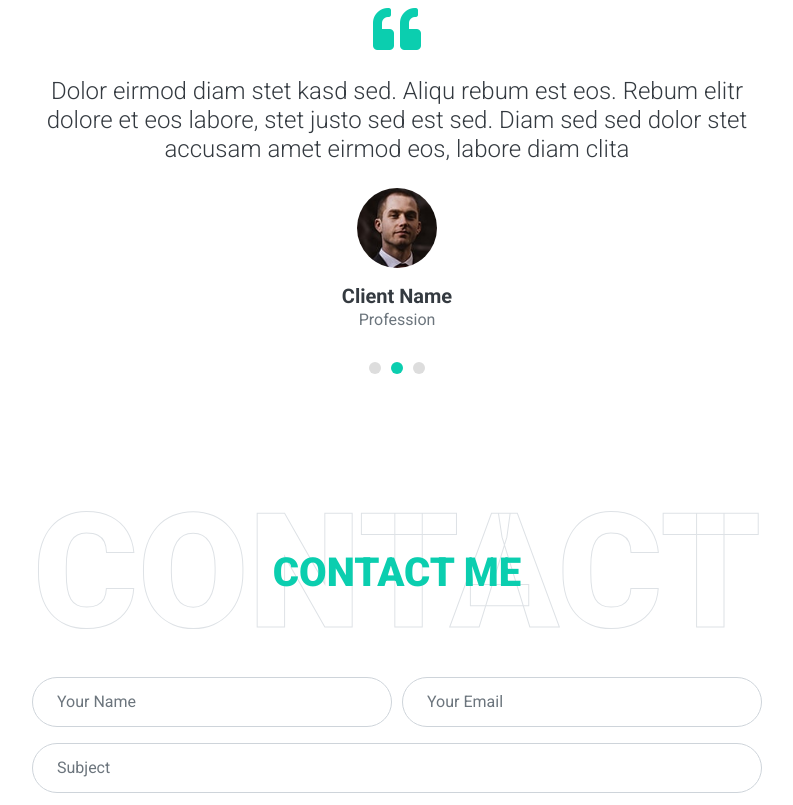
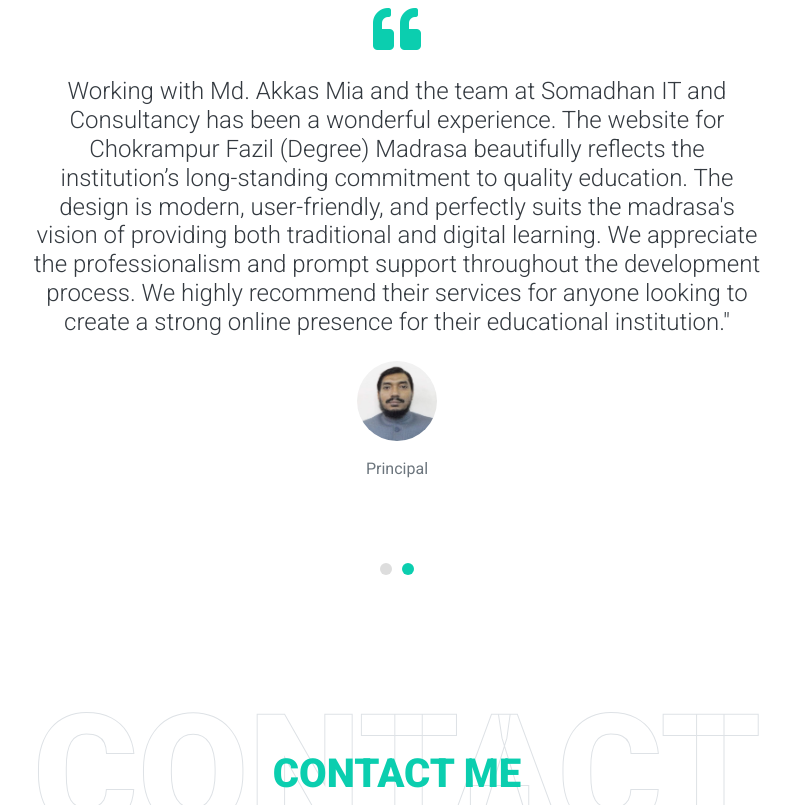
Before and after one commit to cseakkas/engr_akkas, a plain HTML site: page index.html in a window 1280 px wide. Shown: the part 5985-6790 px from the top of the page, without its empty margins (243-1036 px from the left). Drawn offline with nearby package versions, Linux system fonts and the light colour scheme.

Commit message:
update images

```diff
--- a/index.html
+++ b/index.html
@@ -537,25 +537,19 @@
                     <div class="owl-carousel testimonial-carousel">
                         <div class="text-center">
                             <i class="fa fa-3x fa-quote-left text-primary mb-4"></i>
-                            <h4 class="font-weight-light mb-4">Dolor eirmod diam stet kasd sed. Aliqu rebum est eos. Rebum elitr dolore et eos labore, stet justo sed est sed. Diam sed sed dolor stet accusam amet eirmod eos, labore diam clita</h4>
-                            <img class="img-fluid rounded-circle mx-auto mb-3" src="img/testimonial-1.jpg" style="width: 80px; height: 80px;">
-                            <h5 class="font-weight-bold m-0">Client Name</h5>
-                            <span>Profession</span>
+                            <h4 class="font-weight-light mb-4">Working with Md. Akkas Mia and Somadhan IT and Consultancy has been a great experience. The team was very professional in delivering our website, Versatile Real Estate, with all the features we requested. The website has a sleek and modern design, is user-friendly, and is optimized for both desktop and mobile devices. We were impressed by their attention to detail, timely delivery, and excellent customer support. The website’s performance is top-notch, and it truly reflects the high standards we want to convey to our customers. We highly recommend Somadhan IT and Consultancy for anyone looking for high-quality web development services.</h4>
+                            <img class="img-fluid rounded-circle mx-auto mb-3" src="img/versatilerealestate.jpg" style="width: 80px; height: 80px;">
+                            <h5 class="font-weight-bold m-0">Varsetile Real Estate</h5>
+                            <span>Company Owner</span>
                         </div>
                         <div class="text-center">
                             <i class="fa fa-3x fa-quote-left text-primary mb-4"></i>
-                            <h4 class="font-weight-light mb-4">Dolor eirmod diam stet kasd sed. Aliqu rebum est eos. Rebum elitr dolore et eos labore, stet justo sed est sed. Diam sed sed dolor stet accusam amet eirmod eos, labore diam clita</h4>
-                            <img class="img-fluid rounded-circle mx-auto mb-3" src="img/testimonial-2.jpg" style="width: 80px; height: 80px;">
-                            <h5 class="font-weight-bold m-0">Client Name</h5>
-                            <span>Profession</span>
+                            <h4 class="font-weight-light mb-4">Working with Md. Akkas Mia and the team at Somadhan IT and Consultancy has been a wonderful experience. The website for Chokrampur Fazil (Degree) Madrasa beautifully reflects the institution’s long-standing commitment to quality education. The design is modern, user-friendly, and perfectly suits the madrasa's vision of providing both traditional and digital learning. We appreciate the professionalism and prompt support throughout the development process. We highly recommend their services for anyone looking to create a strong online presence for their educational institution."</h4>
+                            <img class="img-fluid rounded-circle mx-auto mb-3" src="img/osman-goni.jpeg" style="width: 80px; height: 80px;">
+                            <h5 class="font-weight-bold m-0"></h5>
+                            <span>Principal</span>
                         </div>
-                        <div class="text-center">
-                            <i class="fa fa-3x fa-quote-left text-primary mb-4"></i>
-                            <h4 class="font-weight-light mb-4">Dolor eirmod diam stet kasd sed. Aliqu rebum est eos. Rebum elitr dolore et eos labore, stet justo sed est sed. Diam sed sed dolor stet accusam amet eirmod eos, labore diam clita</h4>
-                            <img class="img-fluid rounded-circle mx-auto mb-3" src="img/testimonial-3.jpg" style="width: 80px; height: 80px;">
-                            <h5 class="font-weight-bold m-0">Client Name</h5>
-                            <span>Profession</span>
-                        </div>
+
                     </div>
                 </div>
             </div>
```
Also changed, not shown: img/osman-goni.jpeg (added), img/versatilerealestate.jpg (added).
